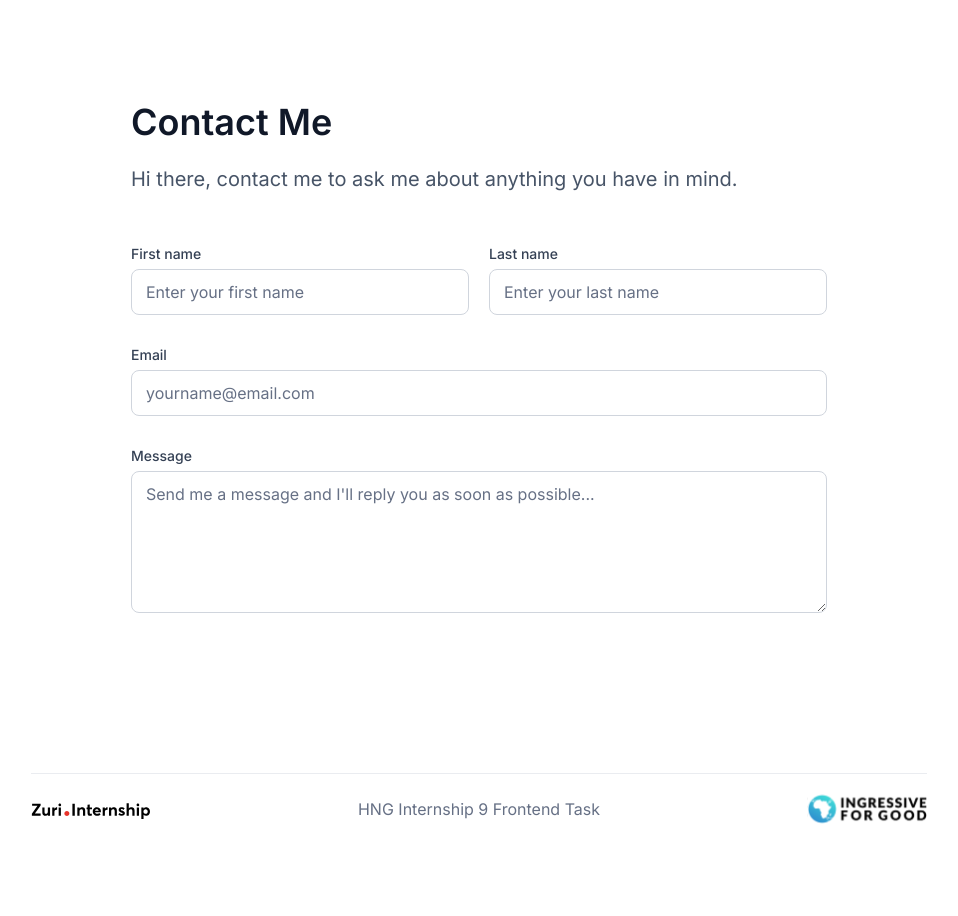
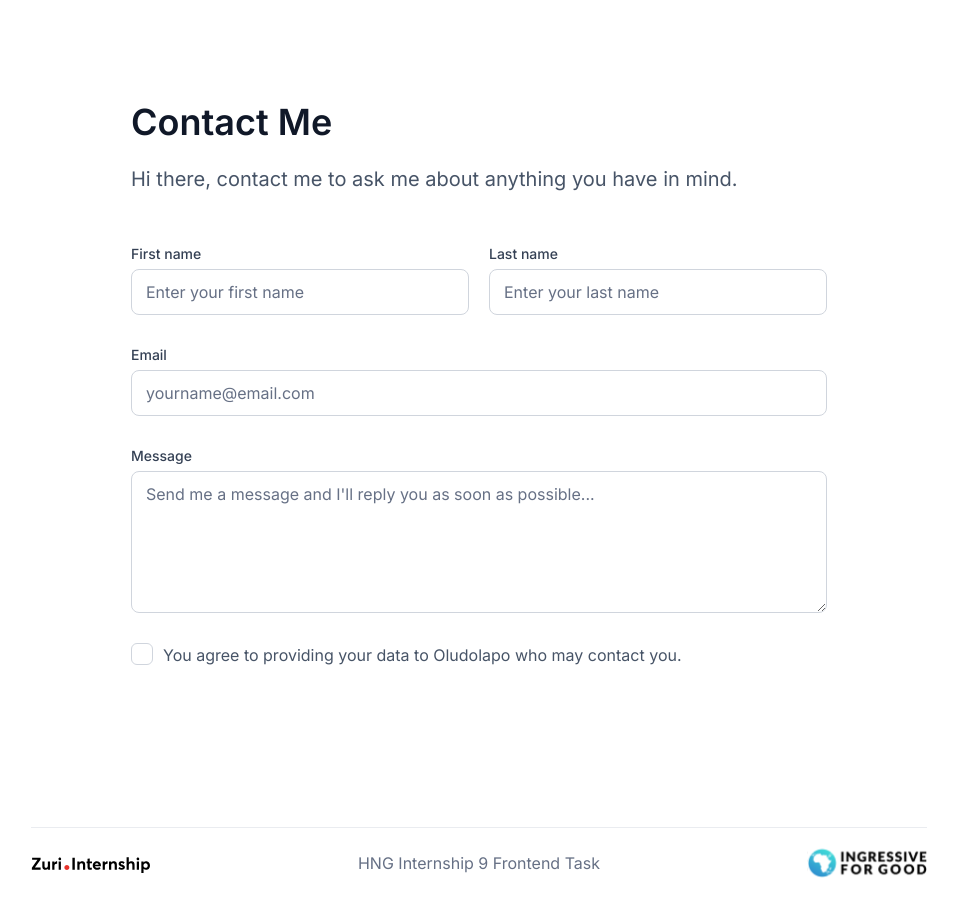
Before and after one commit to doltitol/profile-page-stage1, a React (Create React App) app: page /contact in a window 1280 px wide. Shown: the top 916 px of the page, without its empty margins (161-1119 px from the left). Before the commit the page ends 874 px from the top, so only its background shows below. Built offline with nearby package versions, Linux system fonts and the light colour scheme.

Commit message:
feat: added contact checkbox

```diff
--- a/src/Contact.js
+++ b/src/Contact.js
@@ -8,6 +8,7 @@ const Contact = () => {
         email: false,
         message: false
     });
+    const name = 'Oludolapo';
     return (
         <div className='container'>
             <div className='contact'>
@@ -42,6 +43,15 @@ const Contact = () => {
                             <p className='hint' style={ { display: hint.message ? 'block' : 'none', color: '#F83F23' } }>Please enter a message.</p>
                         </div>
                     </div>
+                    <div className='row'>
+                        <div className='col-100'>
+                            <div className='checkbox-container'>
+                                <input type='checkbox' />
+                                <span className='checkbox'></span>
+                                <p className='checkbox-label'>You agree to providing your data to { name } who may contact you.</p>
+                            </div>
+                        </div>
+                    </div>
                 </main>
             </div>
         </div>
--- a/src/index.css
+++ b/src/index.css
@@ -4,6 +4,7 @@
   --font-family: 'Inter', sans-serif;
   --base-white: #ffffff;
   --primary-300: #84CAFF;
+  --primary-600: #1570EF;
   --gray-25: #FCFCFD;
   --gray-50: #F9FAFB;
   --gray-100: #F2F4F7;
@@ -66,6 +67,84 @@ textarea:focus {
   border: 1px solid var(--primary-300);
   box-shadow: var(--box-shadow);
   outline: none;
+}
+
+input[type="checkbox"] {
+  position: absolute;
+  opacity: 0;
+  width: 20px;
+  height: 22px;
+  z-index: 2;
+  cursor: pointer
+}
+
+.checkbox-container {
+  display: flex;
+}
+
+.checkbox {
+  border-radius: 6px;
+  width: 22px;
+  height: 22px;
+  background-color: var(--base-white);
+  border: 1px solid var(--gray-300);
+  margin-right: 10px;
+}
+
+.checkbox.disabled-checkbox,
+input[type="checkbox"]:checked~.checkbox.disabled-checkbox,
+input[type="checkbox"]:focus~.checkbox.disabled-checkbox {
+  background-color: var(--gray-100);
+  border: 1px solid var(--gray-300);
+  box-shadow: none;
+}
+
+input[type="checkbox"]:checked~.checkbox {
+  border: 1px solid var(--primary-600);
+  background-color: #F9FAFB;
+}
+
+input[type="checkbox"]:focus~.checkbox {
+  border: 1px solid var(--primary-600);
+  box-shadow: 0px 0px 0px 4px var(--primary-300);
+  background-color: var(--base-white);
+}
+
+.checkbox:after {
+  content: "";
+  position: relative;
+  display: none;
+}
+
+.checkbox-container input[type="checkbox"]:checked~.checkbox:after {
+  display: block;
+}
+
+.checkbox-container input[type="checkbox"]:checked~.checkbox.disabled-checkbox:after {
+  display: none;
+}
+
+
+
+/* Style the checkmark/indicator */
+.checkbox-container .checkbox:after {
+  left: 6px;
+  top: 2px;
+  width: 5px;
+  height: 10px;
+  border: 1px solid var(--primary-600);
+  border-width: 0 2px 2px 0;
+  -webkit-transform: rotate(45deg);
+  -ms-transform: rotate(315deg);
+  transform: rotate(45deg);
+}
+
+.checkbox-label {
+  color: var(--gray-600);
+  font-size: 16px;
+  line-height: 24px;
+  font-weight: 400;
+  font-family: var(--font-family);
 }
 
 .error {
@@ -484,6 +563,11 @@ textarea:focus {
   .ml-10 {
     margin-left: 0px;
   }
+
+  .checkbox {
+    width: 22px;
+    height: 22px;
+  }
 }
 
 @media (max-width: 576px) {
@@ -526,4 +610,9 @@ textarea:focus {
   .ml-10 {
     margin-left: 0px;
   }
+
+  .checkbox {
+    width: 27px;
+    height: 22px;
+  }
 }
```
